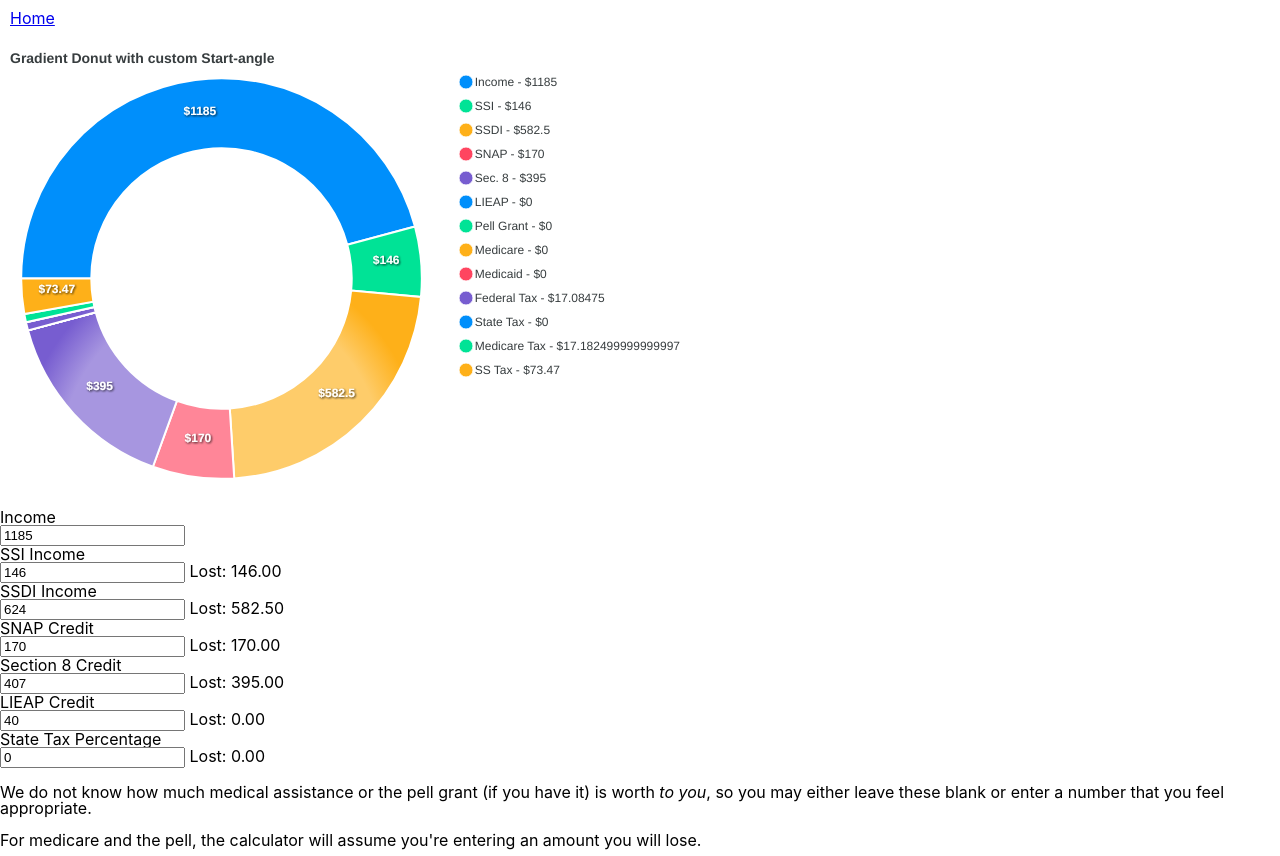
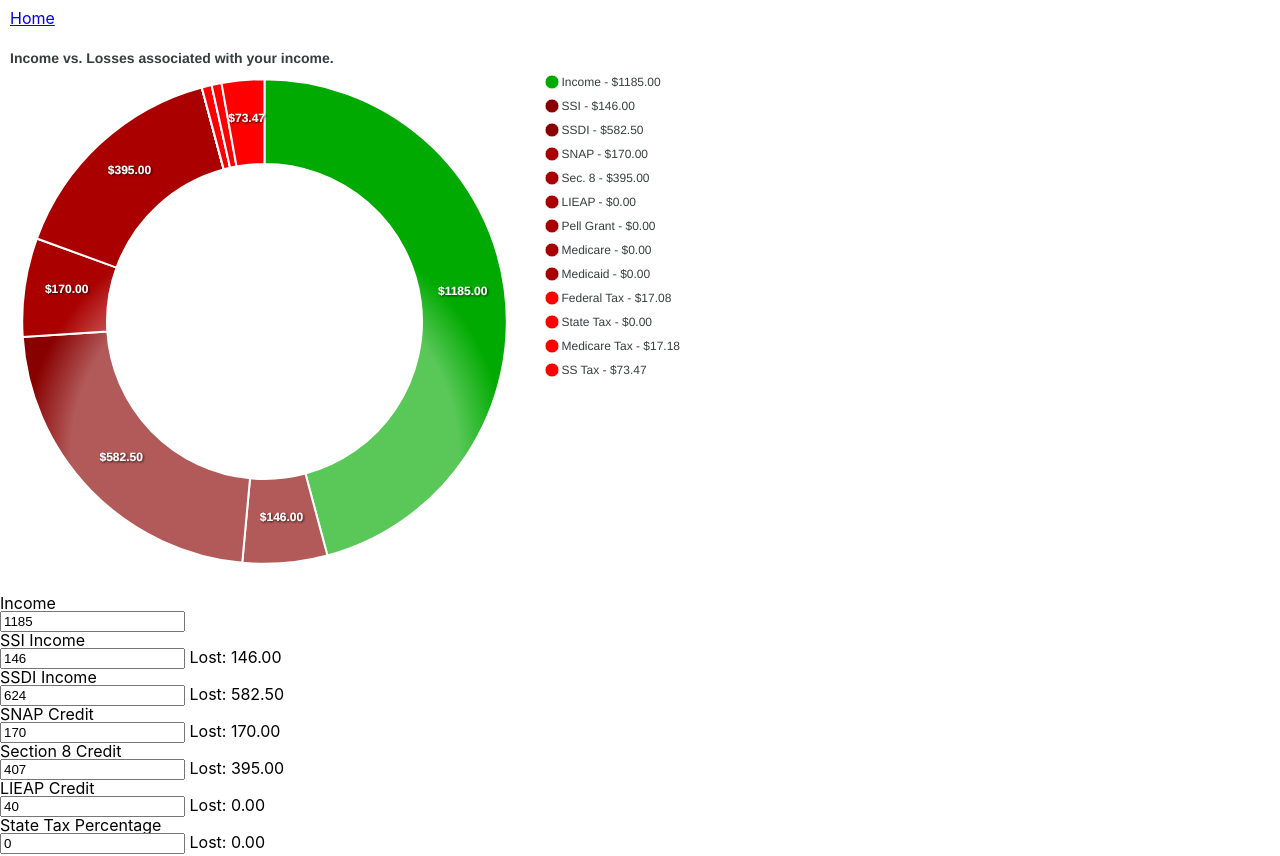
Before and after one commit to Jerrad-Johnson/Benefits-Calculator-ReactJS, a React (Create React App) app: page / in a window 1280 px wide. Shown: the top 856 px of the page. Built offline with nearby package versions, Linux system fonts and the light colour scheme.

Commit message:
Changed pie graph design. Bug fix: medicaidLosses was not firing.

```diff
--- a/src/Counter.js
+++ b/src/Counter.js
@@ -117,6 +117,9 @@ class Counter extends Component {
                     break;
                 case "tax":
                     this.taxLosses();
+                    break;
+                case "medicaid":
+                    this.medicaidLosses();
                     break;
                 case "medicare":
                     this.medicareLosses();
@@ -241,8 +244,9 @@ class Counter extends Component {
     }
 
     medicaidLosses(){
+        console.log(this.state.ssdiRemaining);
         if (this.state.ssdiRemaining === 0){
-            this.setState({
+             this.setState({
                 "medicaidLost": this.state.medicaidAssistanceValue,
             })
         } else {
@@ -376,6 +380,7 @@ class Counter extends Component {
                     type="donut"
                     width={700}
                     height={800}
+
                     series={[
                         this.state.income,
                         this.state.ssiLost,
@@ -392,6 +397,11 @@ class Counter extends Component {
                         this.state.ssTaxLost,
                     ]}
                     options = {{
+                        colors: [
+                            '#00aa00', '#880000', '#880000', '#AA0000', '#AA0000', '#AA0000', '#AA0000',
+                            '#AA0000', '#AA0000', '#FF0000', '#FF0000', '#FF0000', '#FF0000',
+
+                        ],
                         labels: [
                             "Income",
                             "SSI",
@@ -410,13 +420,13 @@ class Counter extends Component {
                         dataLabels: {
                             enabled: true,
                             formatter: function(val, opts) {
-                                return "$" + opts.w.globals.series[opts.seriesIndex];
+                                return "$" + opts.w.globals.series[opts.seriesIndex].toFixed(2);
                             }
                         },
                         plotOptions: {
                             pie: {
-                                startAngle: -90,
-                                endAngle: 270
+                                startAngle: 0,
+                                endAngle: 360,
                             }
                         },
                         fill: {
@@ -424,11 +434,11 @@ class Counter extends Component {
                         },
                         legend: {
                             formatter: function (val, opts) {
-                                return val + " - $" + opts.w.globals.series[opts.seriesIndex]
+                                return val + " - $" + opts.w.globals.series[opts.seriesIndex].toFixed(2)
                             }
                         },
                         title: {
-                            text: 'Gradient Donut with custom Start-angle'
+                            text: 'Income vs. Losses associated with your income.'
                         },
                         responsive: [{
                             breakpoint: 480,
@@ -487,13 +497,13 @@ class Counter extends Component {
                         <br /><br />For medicare and the pell, the calculator will assume you're entering
                         an amount you will lose.
                         <br /><br />For medicaid, it determines loss by whether or not you're still
-                        receiving any SSI income. {/*TODO swap SSI and SSDI*/}
+                        receiving any SSI income.
                         <br />
                     </span> <br/><br/>
 
                     Medicaid est. Value<br />
                     <input type="number" className={`${medicaidAssistanceValue}`} onChange={() =>
-                        this.updateValueFromInputForms(medicaidAssistanceValue)}
+                        this.updateValueFromInputForms(medicaidAssistanceValue, "medicaid")}
                            defaultValue={this.state.medicaidAssistanceValue}/> Lost: {`${this.state.medicaidLost.toFixed(2)}`}<br />
 
                     Medicare est. Loss<br />
```
